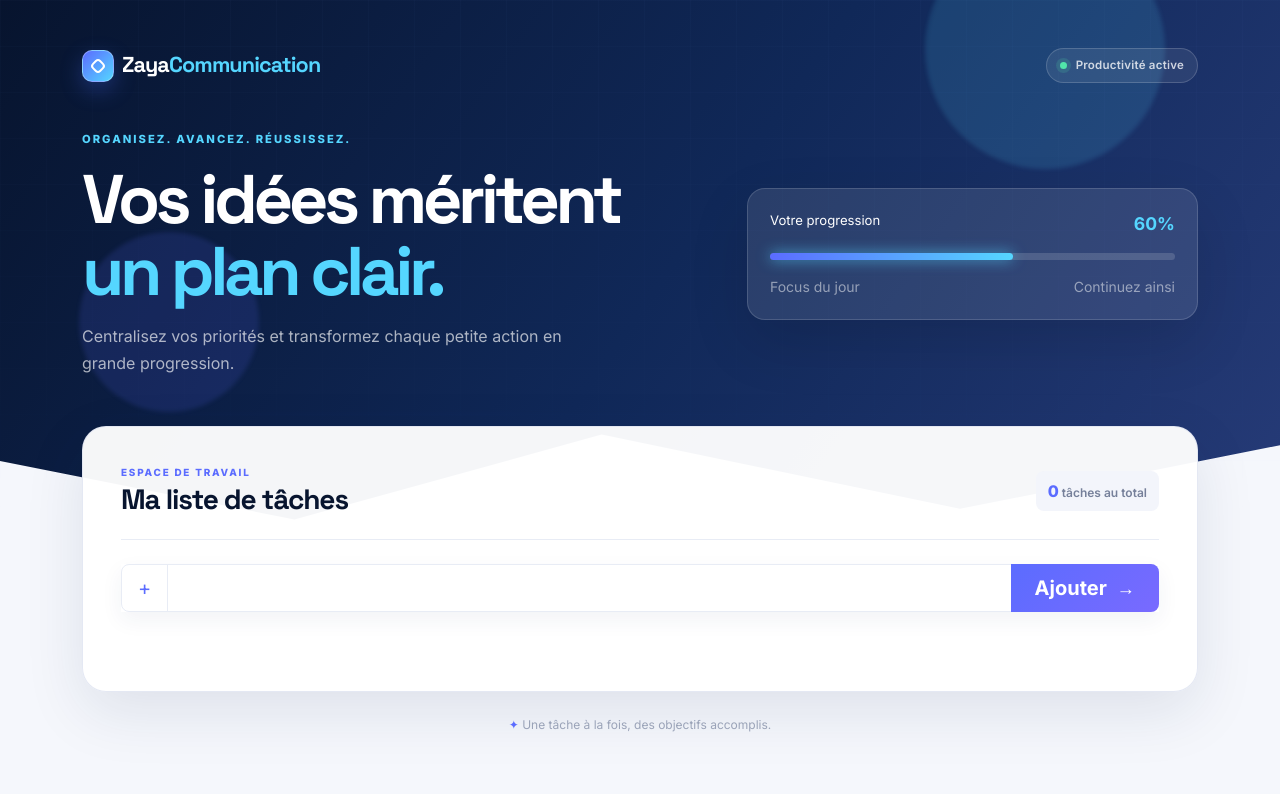
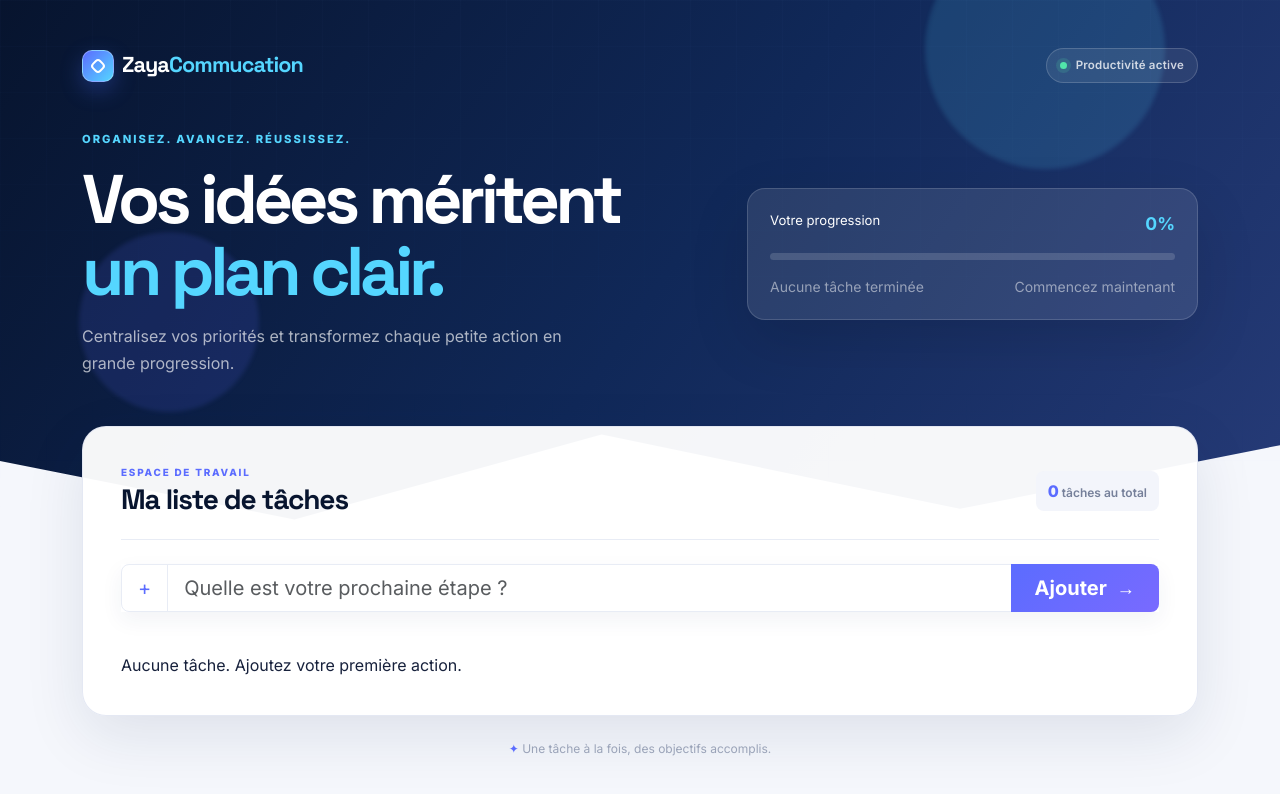
Before and after one commit to Softcompute/projet_tache, a plain HTML site: page index.html in a window 1280 px wide. Drawn offline with nearby package versions, Linux system fonts and the light colour scheme.

Commit message:
Fix title and update progress section in index.html

```diff
--- a/index.html
+++ b/index.html
@@ -4,7 +4,7 @@
   <meta charset="UTF-8">
   <meta name="viewport" content="width=device-width, initial-scale=1.0">
   <meta name="description" content="Une application moderne pour organiser ses tâches quotidiennes.">
-  <title>Zaya-commucation — Ma liste de tâches</title>
+  <title>Zaya — Ma liste de tâches</title>
 
   <link href="https://cdn.jsdelivr.net/npm/bootstrap@5.3.3/dist/css/bootstrap.min.css" rel="stylesheet">
   <link rel="preconnect" href="https://fonts.googleapis.com">
@@ -21,7 +21,7 @@
     <header class="d-flex justify-content-between align-items-center mb-4 mb-md-5 reveal">
       <a class="brand d-flex align-items-center gap-2 text-decoration-none" href="#">
         <span class="brand-icon"><span></span></span>
-        <span>Zaya<span class="brand-accent">Communication</span></span>
+        <span>Zaya<span class="brand-accent">Commucation</span></span>
       </a>
       <span class="status-badge"><span class="status-dot"></span> Productivité active</span>
     </header>
@@ -34,9 +34,9 @@
       </div>
       <div class="col-lg-5 d-none d-lg-block">
         <div class="progress-card">
-          <div class="progress-card-top"><span>Votre progression</span><strong>60%</strong></div>
-          <div class="progress custom-progress" role="progressbar" aria-label="Progression des tâches" aria-valuenow="60" aria-valuemin="0" aria-valuemax="100"><div class="progress-bar"></div></div>
-          <div class="d-flex justify-content-between small text-white-50 mt-3"><span>Focus du jour</span><span>Continuez ainsi</span></div>
+          <div class="progress-card-top"><span>Votre progression</span><strong id="pourcentage-progression">0%</strong></div>
+          <div class="progress custom-progress" role="progressbar" aria-label="Progression des tâches" aria-valuenow="0" aria-valuemin="0" aria-valuemax="100"><div id="barre-progression" class="progress-bar"></div></div>
+          <div class="d-flex justify-content-between small text-white-50 mt-3"><span id="message-progression">Aucune tâche terminée</span><span id="objectif-progression">Commencez maintenant</span></div>
         </div>
       </div>
     </section>
@@ -54,7 +54,7 @@
         <label for="champ-tache" class="visually-hidden">Nouvelle tâche</label>
         <div class="input-group input-group-lg">
           <span class="input-group-text input-icon">+</span>
-          <input id="champ-tache" class="form-control" type="text"  >
+          <input id="champ-tache" class="form-control" type="text" placeholder="Quelle est votre prochaine étape ?" autocomplete="off">
           <button class="btn btn-primary px-4" type="submit">Ajouter <span class="button-arrow">→</span></button>
         </div>
       </form>
```
